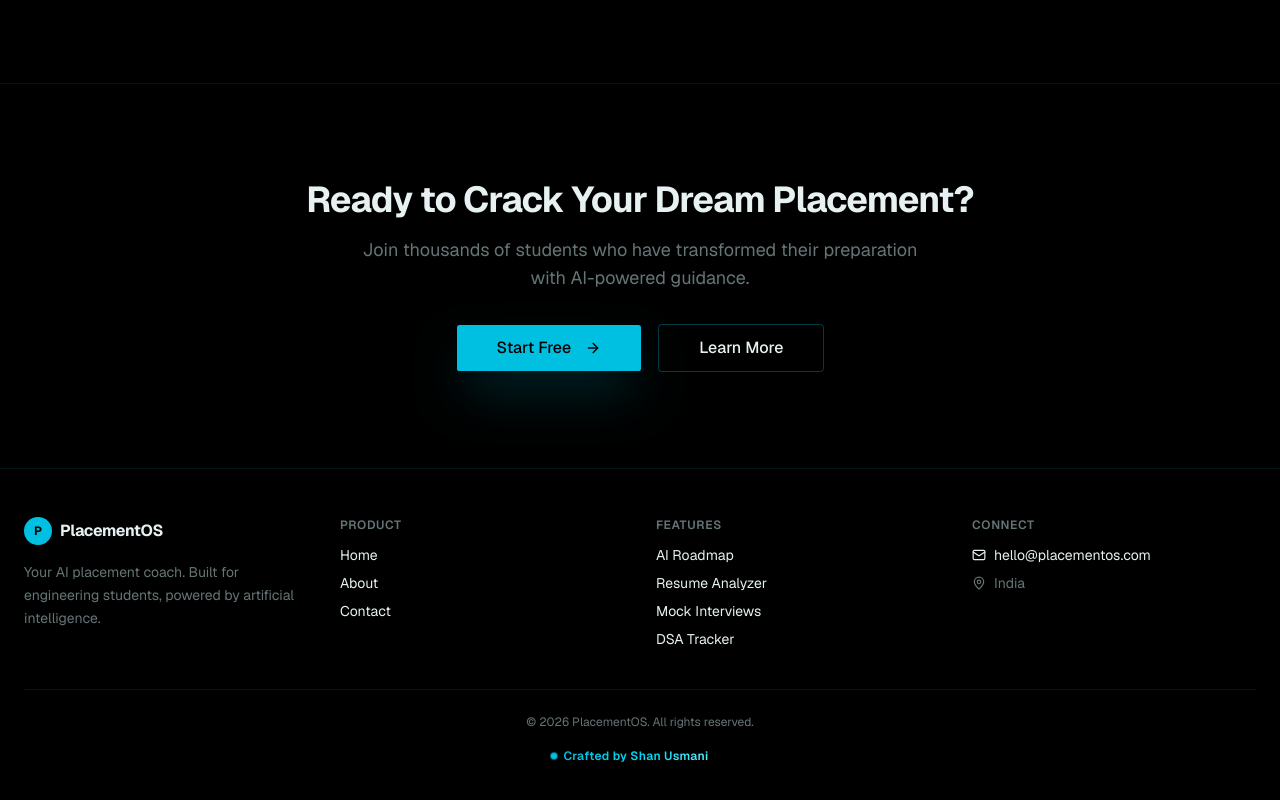
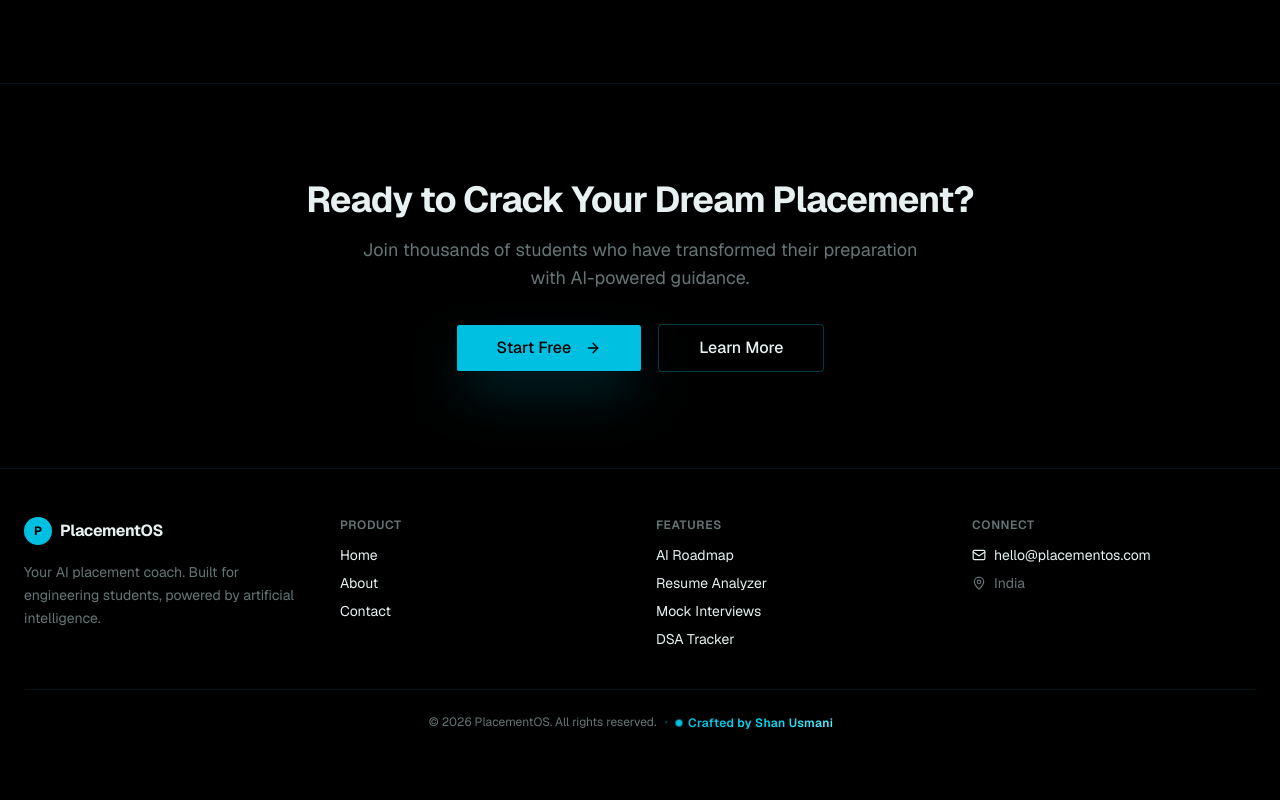
Before and after one commit to Shan7Usmani/SaaS, a Next.js app in the folder next-app/: page / in a window 1280 px wide. Shown: the part 2202-3002 px from the top of the page. After the commit the page ends 2981 px from the top, so only its background shows below. Built offline with nearby package versions, Linux system fonts and the light colour scheme; no server answers.

Commit message:
Inline name tag on same line as copyright in footer

```diff
--- a/next-app/app/page.tsx
+++ b/next-app/app/page.tsx
@@ -470,9 +470,8 @@ export default function LandingPage() {
           </div>
           <div className="mt-10 border-t border-primary/10 pt-6 text-center text-xs text-muted-foreground">
             &copy; {new Date().getFullYear()} PlacementOS. All rights reserved.
-          </div>
-          <div className="mt-3 text-center">
-            <span className="group inline-flex items-center gap-1.5 rounded-full px-3 py-1 text-xs font-medium transition-all duration-500 hover:bg-primary/5">
+            <span className="mx-2 text-primary/30">•</span>
+            <span className="group inline-flex items-center gap-1.5 transition-all duration-500 hover:text-primary">
               <span className="relative flex h-1.5 w-1.5">
                 <span className="absolute inline-flex h-full w-full animate-ping rounded-full bg-primary opacity-75" />
                 <span className="relative inline-flex h-1.5 w-1.5 rounded-full bg-primary" />
@@ -480,7 +479,7 @@ export default function LandingPage() {
               <span className="bg-gradient-to-r from-primary via-cyan-300 to-primary bg-[length:200%_auto] bg-clip-text text-transparent animate-[gradient-shift_3s_ease_infinite] font-semibold tracking-wide">
                 Crafted by Shan Usmani
               </span>
-              <span className="ml-1 opacity-0 transition-all duration-300 group-hover:opacity-100">✦</span>
+              <span className="ml-0.5 opacity-0 transition-all duration-300 group-hover:opacity-100">✦</span>
             </span>
           </div>
         </div>
```
